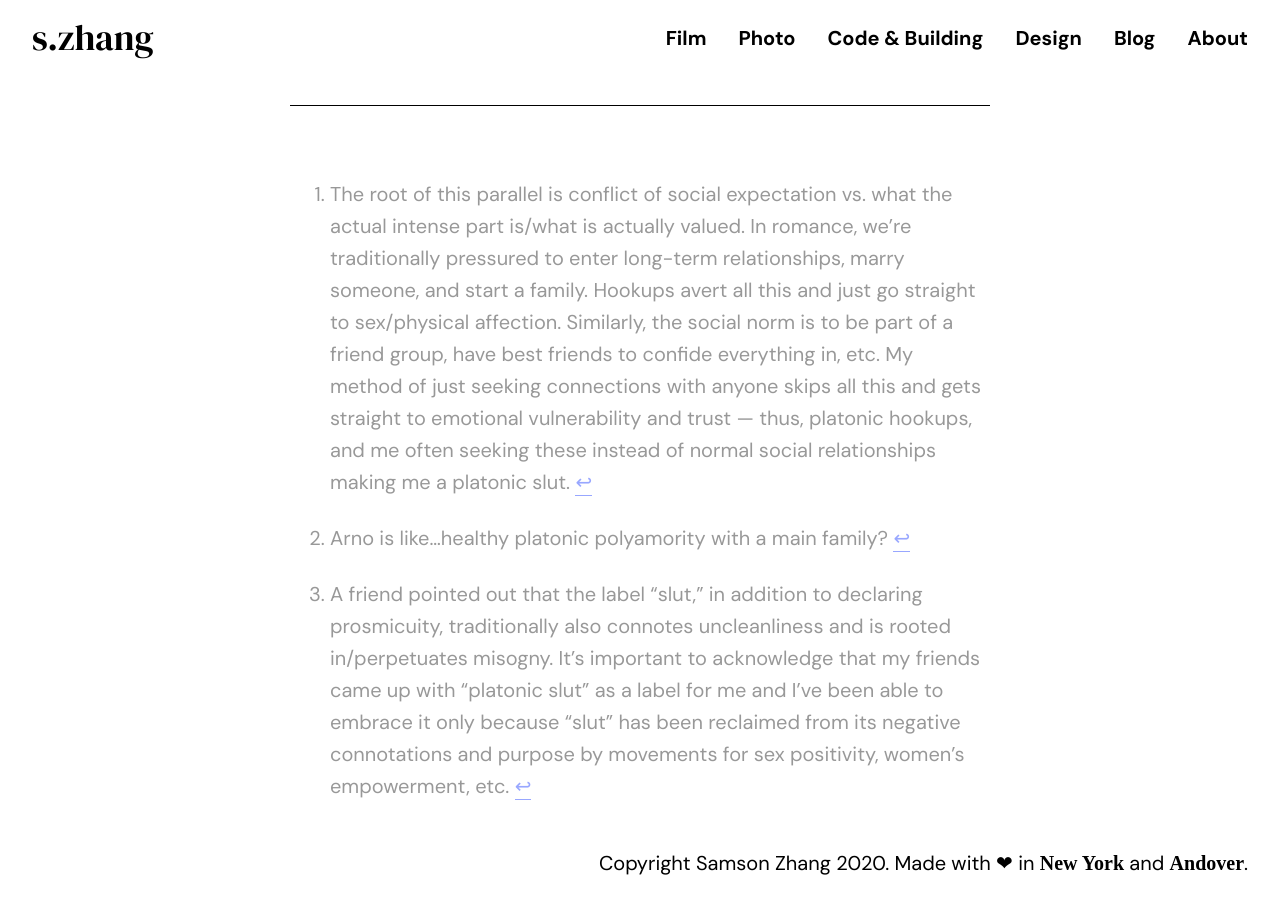
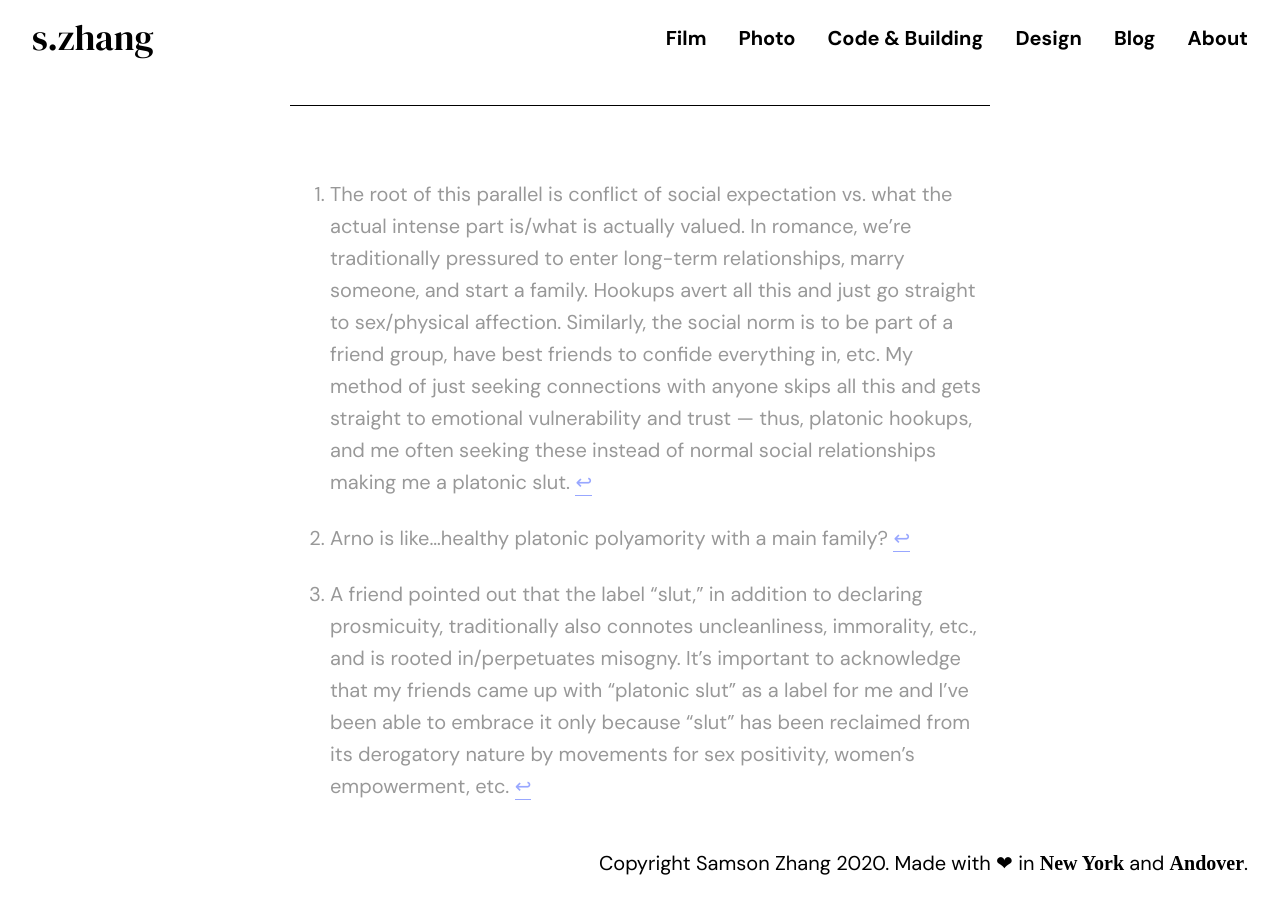
Before and after one commit to wwsalmon/portfolio, a Jekyll site: the page built from _posts/2020-02-22-platonic-slut.md, in a window 1280 px wide and 900 px high, scrolled down 1669 px. Built offline with Jekyll 4.4.1, drawn with Linux system fonts in a browser that asks for light colours; some web fonts are replaced.

Commit message:
edit footnote

```diff
--- a/_posts/2020-02-22-platonic-slut.md
+++ b/_posts/2020-02-22-platonic-slut.md
@@ -29,4 +29,4 @@ Maybe being a platonic slut isn’t so bad.[^caveat]
 
 [^arno]: Arno is like...healthy platonic polyamority with a main family?
 
-[^caveat]: A friend pointed out that the label "slut," in addition to declaring prosmicuity, traditionally also connotes uncleanliness and is rooted in/perpetuates misogny. It's important to acknowledge that my friends came up with "platonic slut" as a label for me and I've been able to embrace it only because "slut" has been reclaimed from its negative connotations and purpose by movements for sex positivity, women's empowerment, etc.
+[^caveat]: A friend pointed out that the label "slut," in addition to declaring prosmicuity, traditionally also connotes uncleanliness, immorality, etc., and is rooted in/perpetuates misogny. It's important to acknowledge that my friends came up with "platonic slut" as a label for me and I've been able to embrace it only because "slut" has been reclaimed from its derogatory nature by movements for sex positivity, women's empowerment, etc.
```
